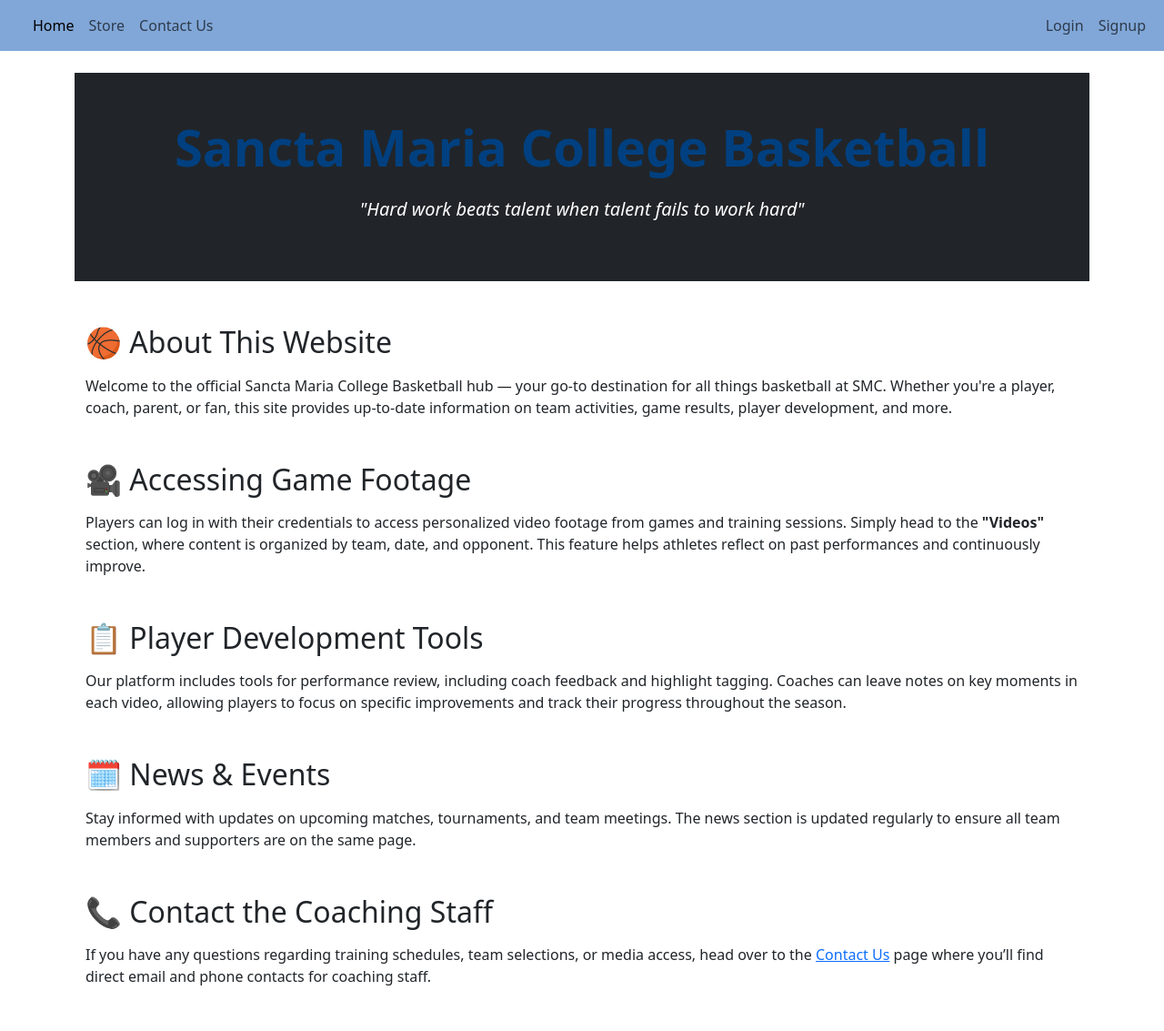
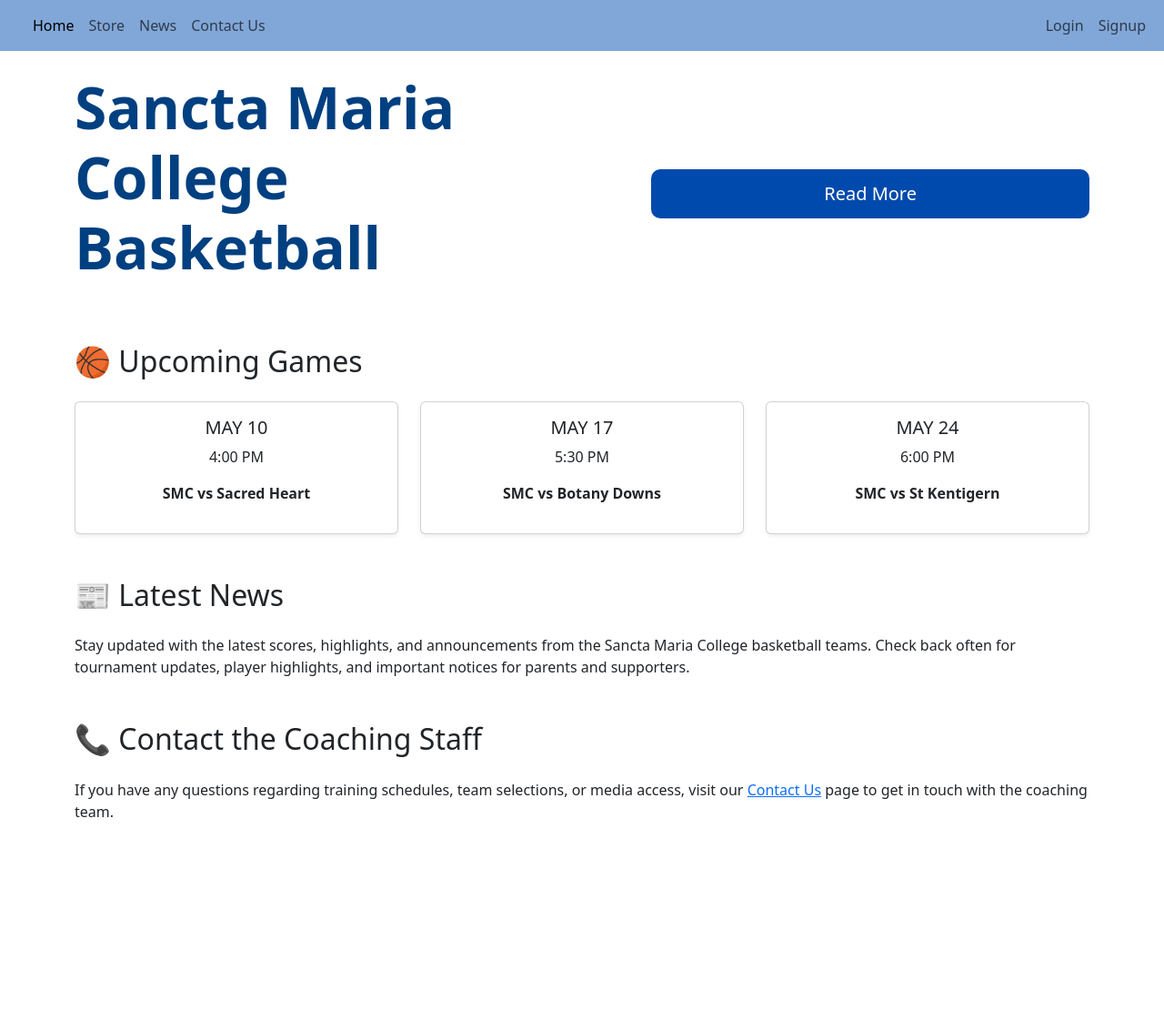
Before and after one commit to ThyroneGamit/YR13DGT, a Flask app: page / in a window 1280 px wide. Shown: the whole page at 91% size. After the commit the page ends 898 px from the top, so only its background shows below. Run offline with Flask 3, Linux system fonts and the light colour scheme.

Commit message:
last update
this is the last update for my website

```diff
--- a/WEBSITE/website/templates/home.html
+++ b/WEBSITE/website/templates/home.html
@@ -4,53 +4,55 @@
 {% block content %}
 <link rel="stylesheet" href="{{ url_for('static', filename='css/main.css') }}">
 
-<!-- Hero Section (No Background) -->
-<div class="text-center text-white bg-dark py-5">
-    <div class="container">
-        <h1 class="display-4 fw-bold">Sancta Maria College Basketball</h1>
+<!-- Hero Section with Background Image -->
+<div class="hero-section text-white d-flex align-items-center"
+    <div class="container text-center">
+        <h1 class="display-3 fw-bold">Sancta Maria College Basketball</h1>
         <p class="lead fst-italic">"Hard work beats talent when talent fails to work hard"</p>
+        <a href="{{ url_for('views.news') }}" class="btn btn-primary btn-lg mt-3">Read More</a>
     </div>
 </div>
 
-<!-- Main Content -->
+<!-- Upcoming Games -->
 <div class="container my-5">
+    <h2 class="mb-4">🏀 Upcoming Games</h2>
+    <div class="row g-4">
+        <div class="col-md-4">
+            <div class="card shadow-sm text-center p-3">
+                <h5>MAY 10</h5>
+                <p>4:00 PM</p>
+                <p><strong>SMC vs Sacred Heart</strong></p>
+            </div>
+        </div>
+        <div class="col-md-4">
+            <div class="card shadow-sm text-center p-3">
+                <h5>MAY 17</h5>
+                <p>5:30 PM</p>
+                <p><strong>SMC vs Botany Downs</strong></p>
+            </div>
+        </div>
+        <div class="col-md-4">
+            <div class="card shadow-sm text-center p-3">
+                <h5>MAY 24</h5>
+                <p>6:00 PM</p>
+                <p><strong>SMC vs St Kentigern</strong></p>
+            </div>
+        </div>
+    </div>
+</div>
 
-    <h2 class="subheading mb-3">🏀 About This Website</h2>
-    <p>
-        Welcome to the official Sancta Maria College Basketball hub — your go-to destination for all things basketball
-        at SMC.
-        Whether you're a player, coach, parent, or fan, this site provides up-to-date information on team activities,
-        game results,
-        player development, and more.
-    </p>
+<!-- Latest News -->
+<div class="container my-5">
+    <h2 class="mb-4">📰 Latest News</h2>
+    <p>Stay updated with the latest scores, highlights, and announcements from the Sancta Maria College basketball teams.
+       Check back often for tournament updates, player highlights, and important notices for parents and supporters.</p>
+</div>
 
-    <h2 class="subheading mt-5 mb-3">🎥 Accessing Game Footage</h2>
-    <p>
-        Players can log in with their credentials to access personalized video footage from games and training sessions.
-        Simply head to the <strong>"Videos"</strong> section, where content is organized by team, date, and opponent.
-        This feature helps athletes reflect on past performances and continuously improve.
-    </p>
+<!-- Contact -->
+<div class="container my-5">
+    <h2 class="mb-4">📞 Contact the Coaching Staff</h2>
+    <p>If you have any questions regarding training schedules, team selections, or media access, visit our
+       <a href="{{ url_for('views.contact') }}">Contact Us</a> page to get in touch with the coaching team.</p>
+</div>
 
-    <h2 class="subheading mt-5 mb-3">📋 Player Development Tools</h2>
-    <p>
-        Our platform includes tools for performance review, including coach feedback and highlight tagging.
-        Coaches can leave notes on key moments in each video, allowing players to focus on specific improvements and
-        track their progress throughout the season.
-    </p>
-
-    <h2 class="subheading mt-5 mb-3">🗓️ News & Events</h2>
-    <p>
-        Stay informed with updates on upcoming matches, tournaments, and team meetings. The news section is updated
-        regularly
-        to ensure all team members and supporters are on the same page.
-    </p>
-
-    <h2 class="subheading mt-5 mb-3">📞 Contact the Coaching Staff</h2>
-    <p>
-        If you have any questions regarding training schedules, team selections, or media access, head over to the
-        <a href="{{ url_for('views.contact') }}">Contact Us</a> page where you’ll find direct email and phone contacts
-        for coaching staff.
-    </p>
-
-</div>
 {% endblock %}
--- a/WEBSITE/website/templates/template.html
+++ b/WEBSITE/website/templates/template.html
@@ -31,6 +31,7 @@
         <div class="navbar-nav">
           <a class="nav-link active" href="/home">Home</a>
           <a class="nav-link" href="/store">Store</a>
+          <a class="nav-link" href="/news">News</a>
           {% if user.is_authenticated %}
           <a class="nav-link" href="/blog">Blog</a>
           <div class="nav-item dropdown">
--- a/WEBSITE/website/views.py
+++ b/WEBSITE/website/views.py
@@ -77,16 +77,20 @@
         db.session.commit()
         flash('Post deleted!', category='success')
     return redirect(url_for('views.blog'))
-
 @views.route('/forgot-password', methods=['GET', 'POST'])
 def forgot_password():
     if request.method == 'POST':
         email = request.form.get('email')
-        # You can check if the email exists in your DB here.
-        flash('If this email exists in our system, a password reset link has been sent.', category='info')
-        return redirect(url_for('auth.login'))  # Changed to auth.login assuming you have auth blueprint
+        user = User.query.filter_by(email=email).first()  # Check if user exists
+        if user:
+            flash('If this email exists in our system, a password reset link has been sent.', category='info')
+            # Here you would send the reset link
+        else:
+            flash('Email does not exist', category='error')
+        return redirect(url_for('auth.login'))  # Redirect to login
 
     return render_template('forgot_password.html', user=current_user)
+
 @views.route('/teams/smc-mambas')
 def team1():
     players = [
@@ -99,8 +103,8 @@
         {"name": "Peter Reyes", "jersey": 37, "ppg": 3.0, "apg": 0.4, "rpg": 2},
         {"name": "Diego Trevino", "jersey": 85, "ppg": 1.2, "apg": 0.8, "rpg": 4},
         {"name": "Dane Manuyag", "jersey": 42, "ppg": 0.8, "apg": 0.4, "rpg": 2},
-        {"name": "Tyrese Tupai", "jersey": 67, "ppg": 0.4, "apg": 0.4, "rpg": 2},
-        {"name": "Rodrich Salazar", "jersey": 67, "ppg": 0, "apg": 0, "rpg": 0},
+        {"name": "Tyrese Tupai", "jersey": 67, "ppg": 0.8, "apg": 0.4, "rpg": 2},
+        {"name": "Rodrich Salazar", "jersey": 67, "ppg": 0.4, "apg": 0, "rpg": 0},
     ]
     return render_template('team.html', team_name="SMC Mambas", players=players, user=current_user)
 
@@ -200,11 +204,11 @@
 def video_footage():
     videos = [
         {
-            "title": "Game Highlights: SMC Mambas vs Rivals",
+            "title": "Game Highlights: SMC Mambas vs James Cook",
             "embed_url": "https://www.youtube.com/embed/dQw4w9WgXcQ"
         },
         {
-            "title": "Top 5 Dunks of the Season",
+            "title": "Top 5 Plays of the Season",
             "embed_url": "https://www.youtube.com/embed/oHg5SJYRHA0"
         }
     ]
@@ -220,3 +224,7 @@
         {"name": "Mouthguard", "price": 5, "image": "mouthguard.png"},
     ]
     return render_template("store.html", products=products, user=current_user)
+
+@views.route('/news')
+def news():
+    return render_template('news.html', user=current_user)
```
Also changed, not shown: WEBSITE/website/templates/news.html (added, +58 -0 lines).
